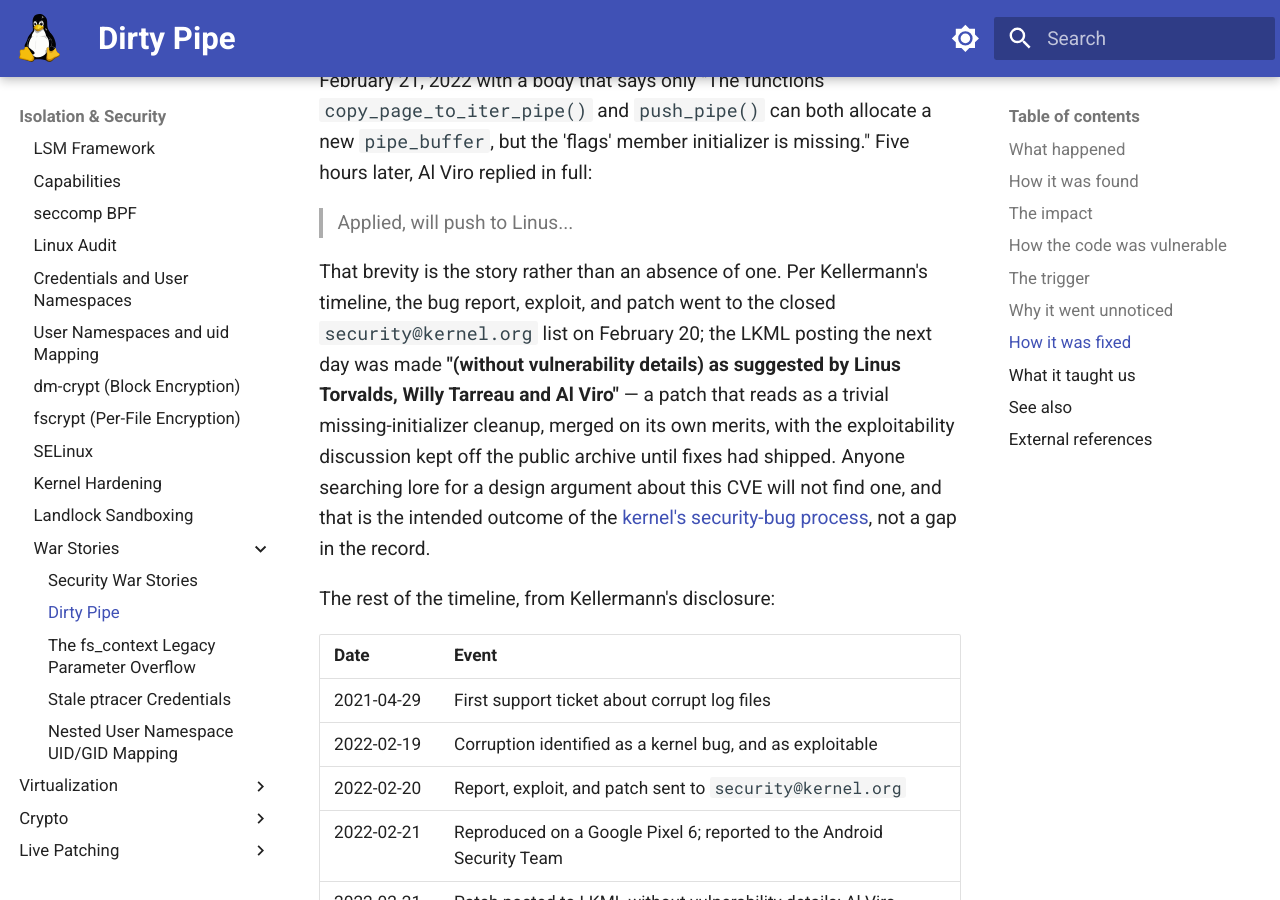
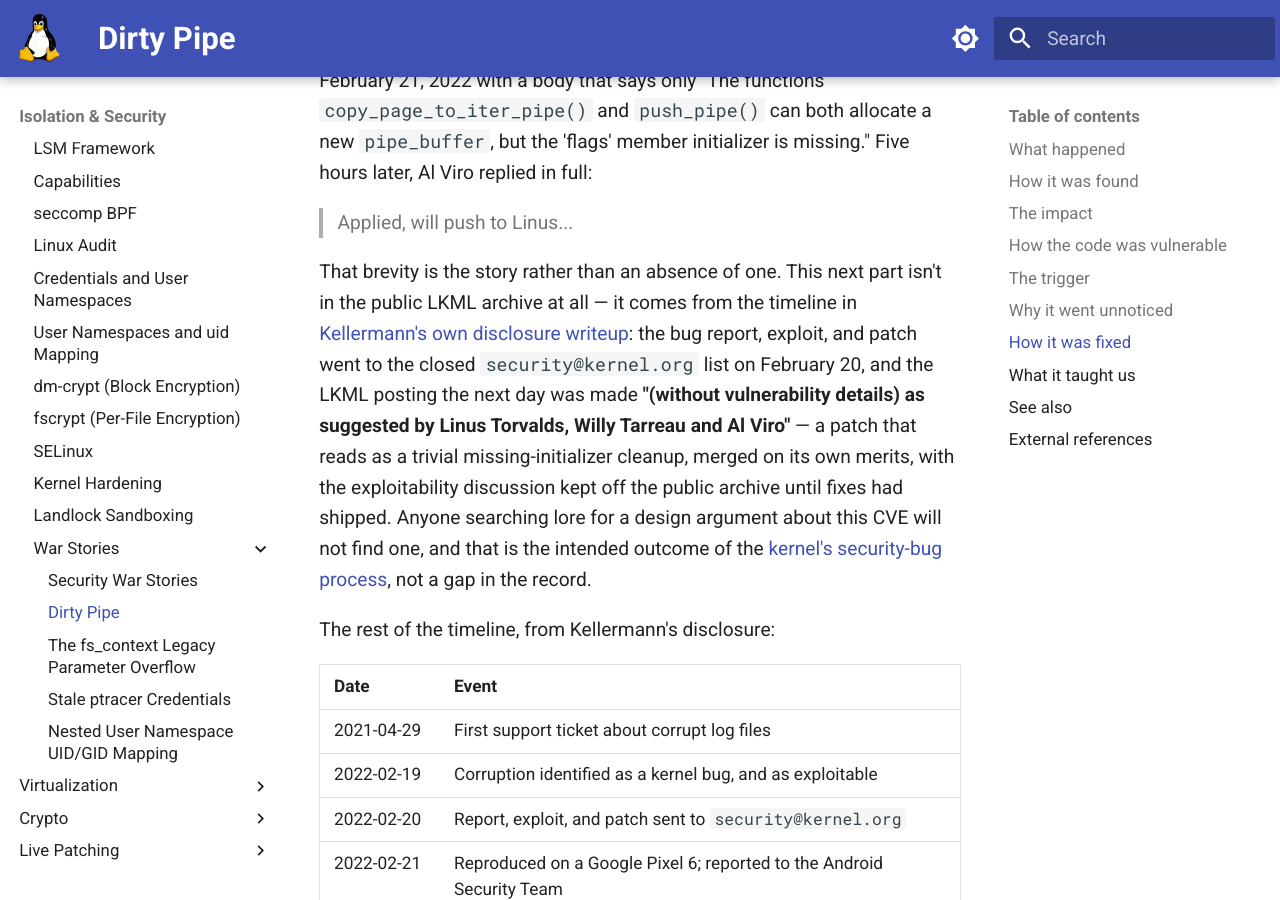
Before and after one commit to laveeshb/linux-kernel-internals, an MkDocs documentation site: the page built from docs/security/war-stories/dirty-pipe.md, in a window 1280 px wide and 900 px high, scrolled down 9830 px. Built offline with MkDocs 1.6.1 and Material for MkDocs 9.7.7, drawn with Linux system fonts in a browser that asks for light colours; some of the changed lines change nothing that is shown; some of the changed text lies outside the part shown.

Commit message:
Reduce line-count fixation, and link the disclosure writeup inline
- Trimmed two of seven 'missing line of code' mentions (lede and its
  echo in the next section's opening) - repeating that framing seven
  times across the page treats code-change size as inherently
  meaningful, when it isn't; small changes to shared code routinely
  have large blast radii, that's not the interesting part of this bug
- Added an inline link to Kellermann's disclosure writeup exactly
  where it's cited as the source for the Linus Torvalds/Willy
  Tarreau/Al Viro detail, and made explicit that this detail is not
  in the public LKML archive (it describes what happened on the
  private security@kernel.org list beforehand) - the prior wording
  attributed it correctly but not clearly enough to avoid confusion
  with the LKML thread discussed one sentence earlier

```diff
--- a/docs/security/war-stories/dirty-pipe.md
+++ b/docs/security/war-stories/dirty-pipe.md
@@ -30,7 +30,7 @@
 
 ## What happened
 
-A single missing line of code — `buf->flags = 0;` — sat dormant in a pair of functions that feed file data into a pipe, for four years, before an unrelated, well-reasoned refactor turned it into one of the most severe local-privilege-escalation bugs in the kernel's history: CVE-2022-0847, exploitable with no capabilities and no write permission at all.
+A missing initializer — `buf->flags = 0;` — sat dormant in a pair of functions that feed file data into a pipe, for four years, before an unrelated, well-reasoned refactor turned it into one of the most severe local-privilege-escalation bugs in the kernel's history: CVE-2022-0847, exploitable with no capabilities and no write permission at all.
 
 A hosting company's engineer found it while investigating what looked like ordinary data corruption in customer log files, not while hunting for kernel bugs — and once he understood the mechanism, turning it into a working exploit took five syscalls in a fixed order, no race and no privileges required.
 
@@ -69,7 +69,7 @@
 
 ## How the code was vulnerable
 
-To see how a four-year-old missing line of code produced all of that, start with how pipes actually work. A Linux pipe is a ring of `struct pipe_buffer` entries, each pointing at a page. See [Pipes and FIFOs](../../ipc/pipes.md) for the ring mechanics and [splice, sendfile, and Zero-Copy](../../io/splice-sendfile.md) for how `splice()` moves pages into that ring without copying.
+To see how that gap produced all of that, start with how pipes actually work. A Linux pipe is a ring of `struct pipe_buffer` entries, each pointing at a page. See [Pipes and FIFOs](../../ipc/pipes.md) for the ring mechanics and [splice, sendfile, and Zero-Copy](../../io/splice-sendfile.md) for how `splice()` moves pages into that ring without copying.
 
 The relevant optimization is **merging**. If the last write to a pipe didn't fill its page, the next `write()` can append into the same page rather than allocating a new one. That is safe for *anonymous* pipe buffers, whose pages the pipe owns outright. It is emphatically not safe for buffers created by `splice()` from a file, because those point directly into the **page cache** — the page belongs to the file, not to the pipe, and appending to it would be writing to the file.
 
@@ -171,7 +171,7 @@
 
 > Applied, will push to Linus...
 
-That brevity is the story rather than an absence of one. Per Kellermann's timeline, the bug report, exploit, and patch went to the closed `security@kernel.org` list on February 20; the LKML posting the next day was made **"(without vulnerability details) as suggested by Linus Torvalds, Willy Tarreau and Al Viro"** — a patch that reads as a trivial missing-initializer cleanup, merged on its own merits, with the exploitability discussion kept off the public archive until fixes had shipped. Anyone searching lore for a design argument about this CVE will not find one, and that is the intended outcome of the [kernel's security-bug process](https://docs.kernel.org/process/security-bugs.html), not a gap in the record.
+That brevity is the story rather than an absence of one. This next part isn't in the public LKML archive at all — it comes from the timeline in [Kellermann's own disclosure writeup](https://dirtypipe.cm4all.com/): the bug report, exploit, and patch went to the closed `security@kernel.org` list on February 20, and the LKML posting the next day was made **"(without vulnerability details) as suggested by Linus Torvalds, Willy Tarreau and Al Viro"** — a patch that reads as a trivial missing-initializer cleanup, merged on its own merits, with the exploitability discussion kept off the public archive until fixes had shipped. Anyone searching lore for a design argument about this CVE will not find one, and that is the intended outcome of the [kernel's security-bug process](https://docs.kernel.org/process/security-bugs.html), not a gap in the record.
 
 The rest of the timeline, from Kellermann's disclosure:
 
```
